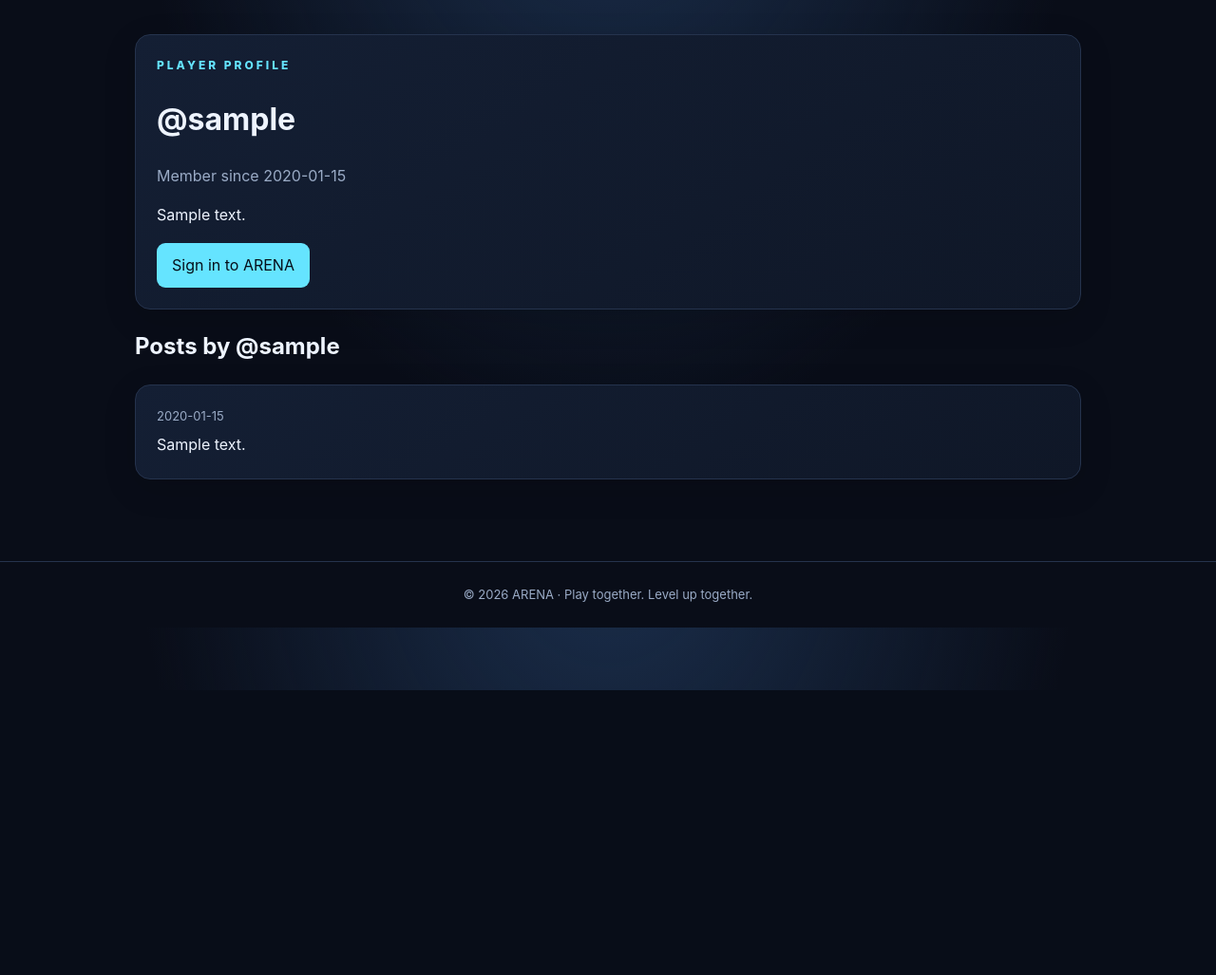
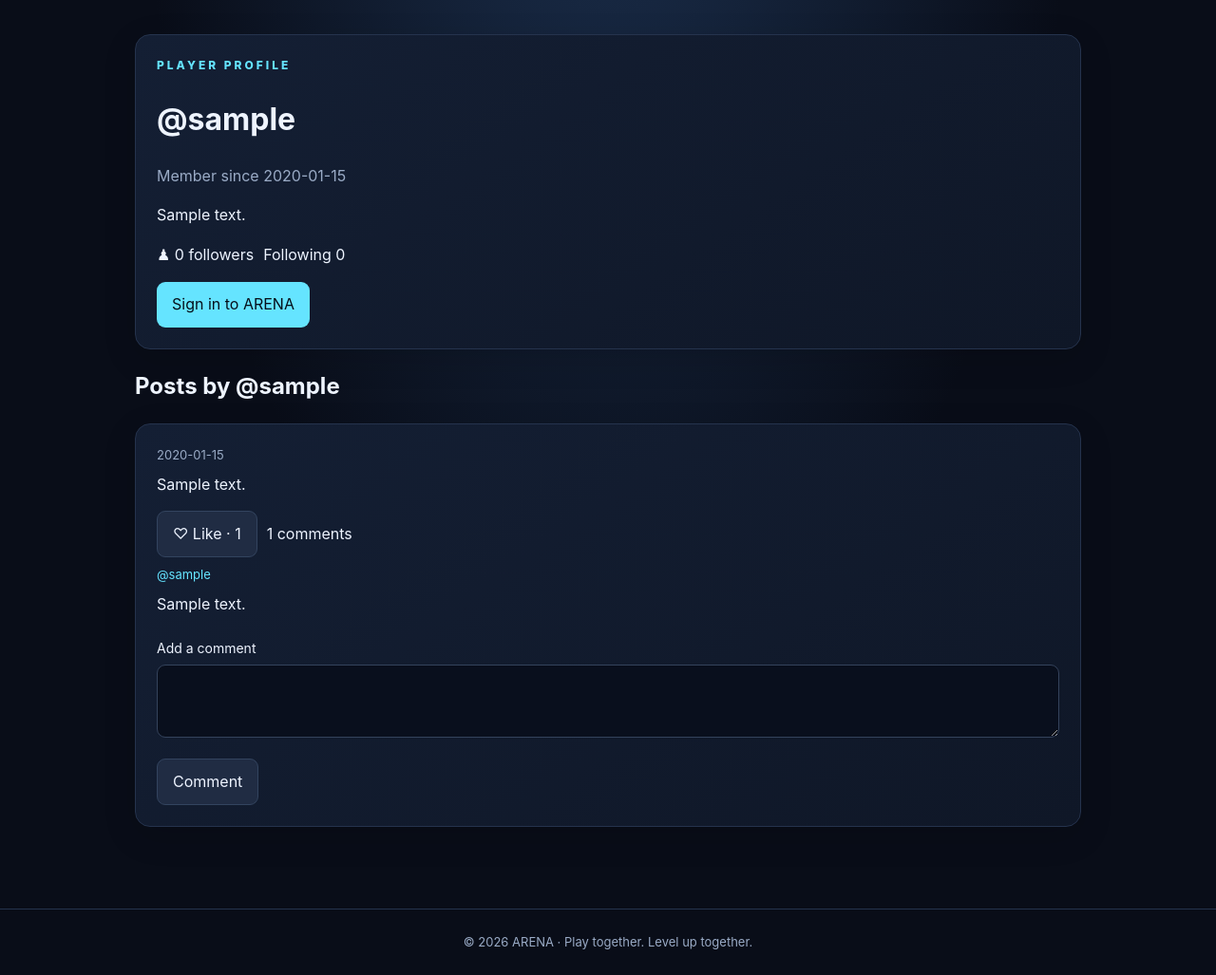
Before and after one commit to bulletpowder5-jpg/ARENA-GAMING, a Flask app: a page that uses templates/profile.html in a window 1280 px wide. Shown: the part 73-1100 px from the top of the page at 95% size. Before the commit the page ends 800 px from the top, so only its background shows below. Run offline with Flask 3, Linux system fonts and the light colour scheme; tables that the repository leaves empty hold one stand-in row (values such as "Sample post"); data that the repository does not hold is empty.

Commit message:
Add follower counts and follow controls to player profiles

```diff
--- a/templates/profile.html
+++ b/templates/profile.html
@@ -1 +1,5 @@
-{% extends "base.html" %}{% block title %}@{{ profile_user['username'] }} · ARENA{% endblock %}{% block content %}<div class="card"><div class="eyebrow">Player profile</div><h1>@{{ profile_user['username'] }}</h1><p class="muted">Member since {{ profile_user['created_at'] }}</p><p>{{ profile_user['bio'] or 'This player has not added a bio yet.' }}</p>{% if g.user and g.user['id'] == profile_user['id'] %}<form method="post" action="{{ url_for('profile', username=profile_user['username']) }}"><input type="hidden" name="_csrf" value="{{ csrf_token() }}"><div class="field"><label for="bio">Your bio (max 240 characters)</label><textarea id="bio" name="bio" maxlength="240" placeholder="What games do you play?">{{ profile_user['bio'] }}</textarea></div><button type="submit">Save profile</button></form>{% elif not g.user %}<a class="btn" href="{{ url_for('login') }}">Sign in to ARENA</a>{% endif %}</div><h2>Posts by @{{ profile_user['username'] }}</h2>{% for post in posts %}<article class="card"><div class="postmeta">{{ post['created_at'] }}</div><div class="postbody">{{ post['body'] }}</div></article>{% else %}<div class="card empty">No posts from this player yet.</div>{% endfor %}{% endblock %}
+{% extends "base.html" %}{% block title %}@{{ profile_user['username'] }} · ARENA{% endblock %}{% block content %}
+<div class="card"><div class="eyebrow">Player profile</div><h1>@{{ profile_user['username'] }}</h1><p class="muted">Member since {{ profile_user['created_at'] }}</p><p>{{ profile_user['bio'] or 'This player has not added a bio yet.' }}</p><div class="actions" style="margin:16px 0"><span class="pill">♟ {{ followers }} followers</span><span class="pill">Following {{ following }}</span></div>
+{% if g.user and g.user['id'] != profile_user['id'] %}<form method="post" action="{{ url_for('toggle_follow', username=profile_user['username']) }}"><input type="hidden" name="_csrf" value="{{ csrf_token() }}"><button class="{% if is_following %}secondary{% endif %}" type="submit">{% if is_following %}Unfollow{% else %}＋ Follow player{% endif %}</button></form>{% endif %}
+{% if g.user and g.user['id'] == profile_user['id'] %}<form method="post" action="{{ url_for('profile', username=profile_user['username']) }}"><input type="hidden" name="_csrf" value="{{ csrf_token() }}"><div class="field"><label for="bio">Your bio (max 240 characters)</label><textarea id="bio" name="bio" maxlength="240" placeholder="What games do you play?">{{ profile_user['bio'] }}</textarea></div><button type="submit">Save profile</button></form>{% elif not g.user %}<a class="btn" href="{{ url_for('login') }}">Sign in to ARENA</a>{% endif %}</div>
+<h2>Posts by @{{ profile_user['username'] }}</h2>{% for post in posts %}<article class="card"><div class="postmeta">{{ post['created_at'] }}</div><div class="postbody">{{ post['body'] }}</div><div class="actions" style="align-items:center;margin-top:14px"><form method="post" action="{{ url_for('toggle_like', post_id=post['id']) }}"><input type="hidden" name="_csrf" value="{{ csrf_token() }}"><button class="secondary" type="submit">{% if post['liked_by_me'] %}♥ Liked{% else %}♡ Like{% endif %} · {{ post['like_count'] }}</button></form><span class="pill">{{ post['comment_count'] }} comments</span></div>{% for comment in comments_by_post.get(post['id'], []) %}<div style="padding:8px 0"><div class="postmeta"><a href="{{ url_for('profile', username=comment['username']) }}">@{{ comment['username'] }}</a></div>{{ comment['body'] }}</div>{% endfor %}<form method="post" action="{{ url_for('add_comment', post_id=post['id']) }}"><input type="hidden" name="_csrf" value="{{ csrf_token() }}"><div class="field"><label for="comment-{{ post['id'] }}">Add a comment</label><textarea id="comment-{{ post['id'] }}" name="body" maxlength="500" rows="2" style="min-height:65px" required></textarea></div><button class="secondary" type="submit">Comment</button></form></article>{% else %}<div class="card empty">No posts from this player yet.</div>{% endfor %}{% endblock %}
```
